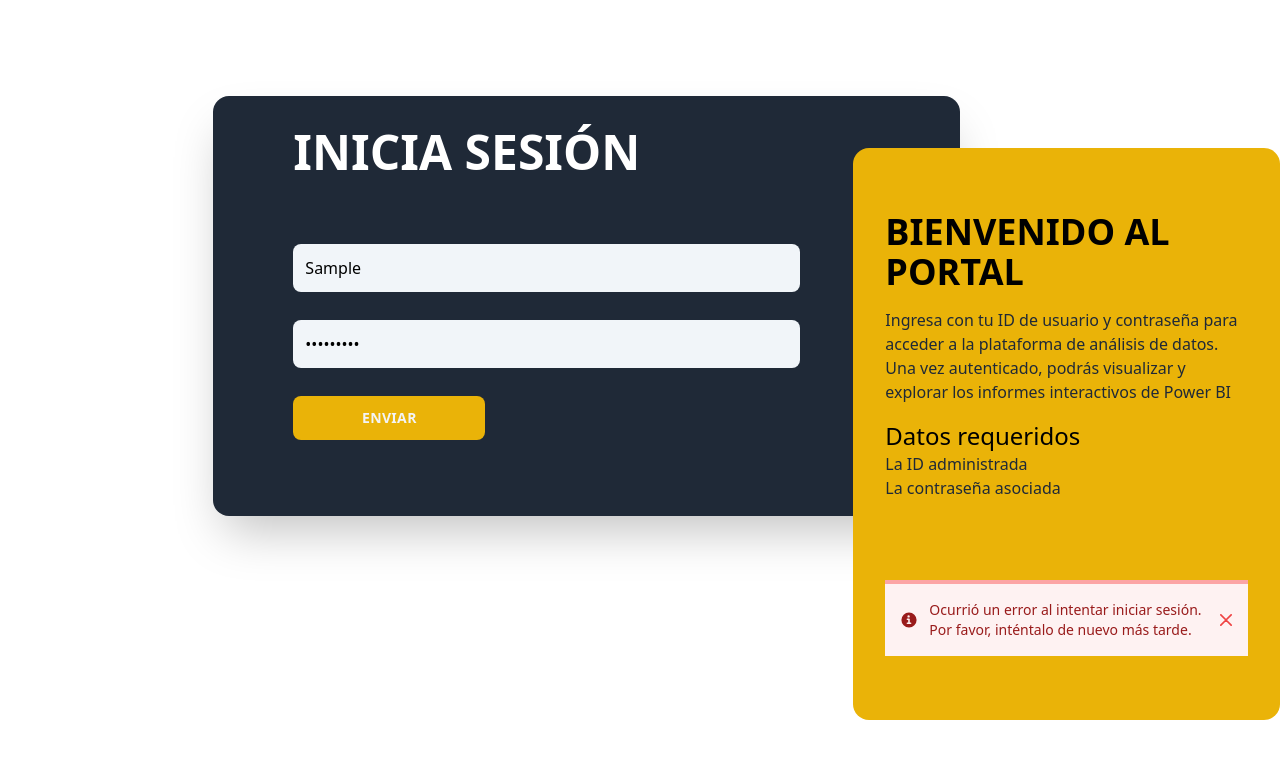
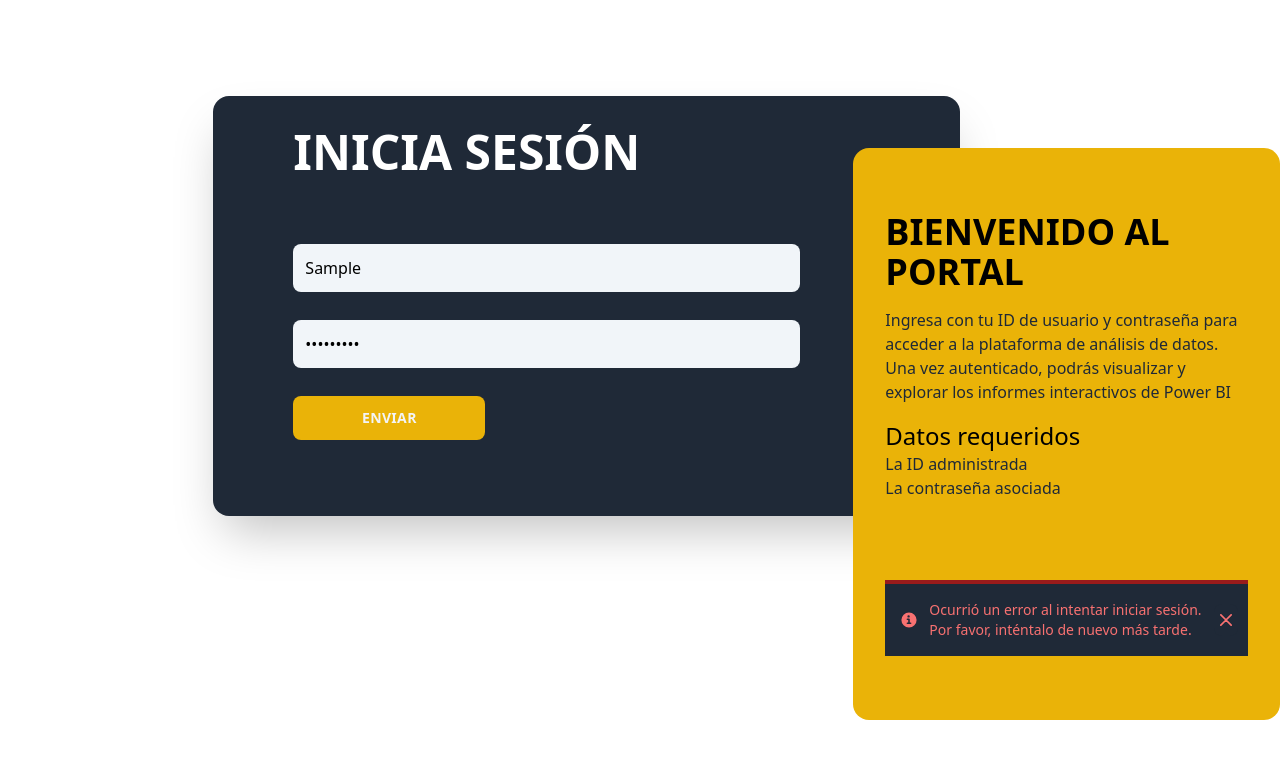
Before and after one commit to Ainhoa5/easy-form, a React (Create React App) app: page / in a window 1280 px wide. Both pictures are taken after typing "Sample", "Sample123" into the empty fields and a click on the button "ENVIAR". Shown: the top 758 px of the page. Built offline with nearby package versions, Linux system fonts and the light colour scheme; no server answers.

Commit message:
fix colors

```diff
--- a/src/components/ErrorMessage.js
+++ b/src/components/ErrorMessage.js
@@ -1,11 +1,11 @@
-import React, { useState } from 'react';
+import React from 'react';
 
 function ErrorMessage({ mensaje, onClose }) {
     return mensaje ? (
         <>
             <div
                 id="alert-border-2"
-                className="flex items-center p-4 mb-4 text-red-800 border-t-4 border-red-300 bg-red-50 dark:text-red-400 dark:bg-gray-800 dark:border-red-800 mt-6"
+                className="flex items-center p-4 mb-4 text-red-400 border-t-4 border-red-800 bg-gray-800 dark:text-red-800 dark:bg-red-50 dark:border-red-800 mt-6"
                 role="alert"
             >
                 <svg
@@ -22,7 +22,7 @@ function ErrorMessage({ mensaje, onClose }) {
                 </div>
                 <button
                     type="button"
-                    className="ms-auto -mx-1.5 -my-1.5 bg-red-50 text-red-500 rounded-lg focus:ring-2 focus:ring-red-400 p-1.5 hover:bg-red-200 inline-flex items-center justify-center h-8 w-8 dark:bg-gray-800 dark:text-red-400 dark:hover:bg-gray-700"
+                    className="ms-auto -mx-1.5 -my-1.5 dark:bg-red-50 dark:text-red-500 dark:hover:bg-red-200 bg-gray-800 text-red-400 hover:bg-gray-700 rounded-lg focus:ring-2 focus:ring-red-400 p-1.5 inline-flex items-center justify-center h-8 w-8"
                     onClick={onClose}
                     aria-label="Close"
                 >
```
